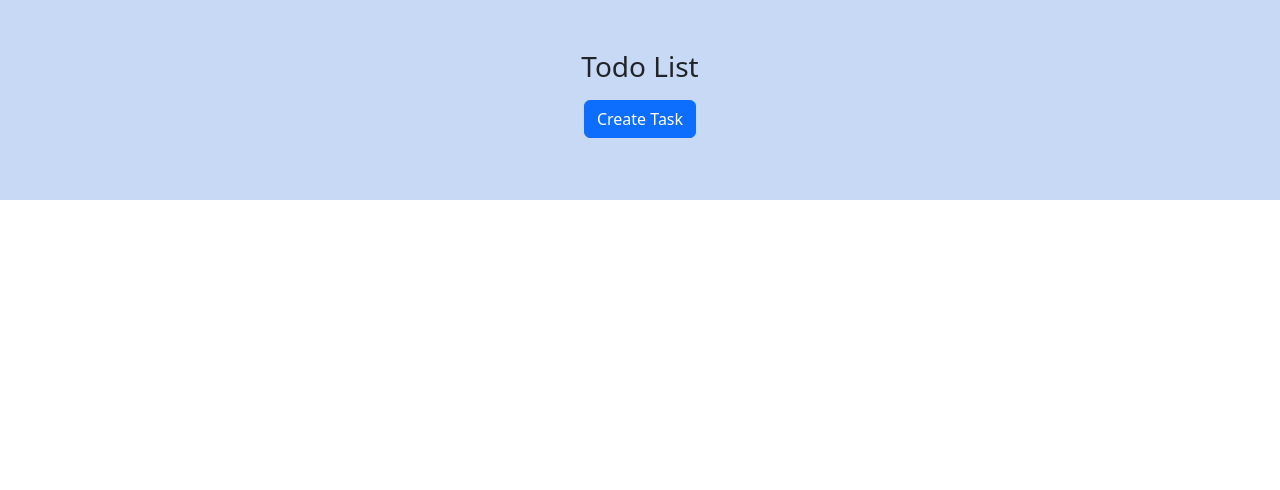
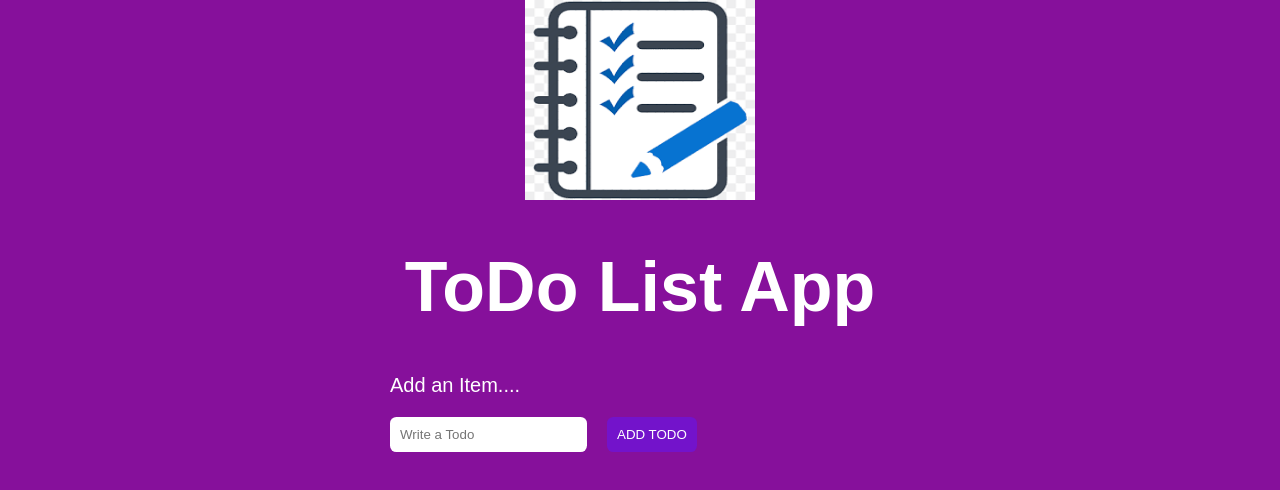
Before and after one commit to Teuton-Roy/todo-app, a React (Create React App) app: page / in a window 1280 px wide. Shown: the top 490 px of the page. Built offline with nearby package versions, Linux system fonts and the light colour scheme.

Commit message:
some changes

```diff
--- a/src/App.css
+++ b/src/App.css
@@ -1,4 +1,4 @@
-/* body{
+ body{
   background:#86109B;
   font-family: "Montserrat", sans-serif;
   font-size: 20px;
@@ -52,8 +52,7 @@
 }
 
 ul{
-  /* remove default padding and margin from ul*/
-  /* margin: 0px;
+   margin: 0px;
   padding: 0px;
 }
 
@@ -75,4 +74,4 @@ ul{
   color:#fff;
   max-width: 500px;
   margin: auto;
-} */
+}
--- a/src/App.js
+++ b/src/App.js
@@ -1,156 +1,139 @@
-// import React from 'react';
-// import logo from './todo_logo.png';
-// import './App.css';
+import React from 'react';
+import logo from './todo_logo.png';
+import './App.css';
 
-// class App extends React.Component{
+class App extends React.Component{
 
-//   //create a constructor//
-//   constructor(props){
-//     super(props);
-//     this.state = {
-//       newItem: "",
-//       list: []
-//     }
-//   }
+  //create a constructor//
+  constructor(props){
+    super(props);
+    this.state = {
+      newItem: "",
+      list: []
+    }
+  }
 
-//   //Add item//
-//   addItem(todoValue){
-//     if(todoValue !== ""){
-//       const newItem = {
-//         id: Date.now(),
-//         value: todoValue,
-//         isDone: false
-//       };
+  //Add item//
+  addItem(todoValue){
+    if(todoValue !== ""){
+      const newItem = {
+        id: Date.now(),
+        value: todoValue,
+        isDone: false
+      };
 
-//       //(...) means want to append all the existing values into it//
-//       const list = [...this.state.list];
-//       list.push(newItem);
+      //(...) means want to append all the existing values into it//
+      const list = [...this.state.list];
+      list.push(newItem);
 
 
-//       /*setState is a vary special method whenever you want to update
-//       anything inside the state you never touch the state directly in
-//       react, you always touch the state by using set state method*/
+      /*setState is a vary special method whenever you want to update
+      anything inside the state you never touch the state directly in
+      react, you always touch the state by using set state method*/
 
-//        //set state methods//
-//       this.setState({
-//         list,
-//         newItem: ""
-//       });
-//     }
-//   }
+       //set state methods//
+      this.setState({
+        list,
+        newItem: ""
+      });
+    }
+  }
 
-//   //Delete item//
-//   deleteItem(id){
-//     //bring out all the list here == copy of the list//
-//     const list = [...this.state.list];
+  //Delete item//
+  deleteItem(id){
+    //bring out all the list here == copy of the list//
+    const list = [...this.state.list];
 
-//     //updated list//
-//     const updatedList = list.filter(item => item.id !== id);
-//     //(filter) = is a method which expects you to pass on a callback//
-//     /*(item.id !== id) if the item id is not equal to the id that we are passing in
-//     then we want to keep that item in the list*/
-//     /*(item.id !== id) if the item id is equal to the id that we are passing in then
-//     we want to remove that item from the list*/
+    //updated list//
+    const updatedList = list.filter(item => item.id !== id);
+    //(filter) = is a method which expects you to pass on a callback//
+    /*(item.id !== id) if the item id is not equal to the id that we are passing in
+    then we want to keep that item in the list*/
+    /*(item.id !== id) if the item id is equal to the id that we are passing in then
+    we want to remove that item from the list*/
 
-//     this.setState({list: updatedList});
-//   }
+    this.setState({list: updatedList});
+  }
 
-//   //Update input//
-//   updateInput(input){
-//     this.setState({newItem: input}); //newItem being updated by input//
-//   }
+  //Update input//
+  updateInput(input){
+    this.setState({newItem: input}); //newItem being updated by input//
+  }
 
 
-//   render(){
-//     return (
-//       <div>
-//         <img src={logo} width="230" height="200" className='logo' />
-//         <h1 className='App-title'>ToDo List App</h1>
-//         <div className="container">
-//           Add an Item....
-//           <br />
-//           <input
-//             type="text"
-//             className="input-text"
-//             placeholder="Write a Todo"
-//             required
-//             value={this.state.newItem}
-//             onChange={
-//               e => this.updateInput(e.target.value)
-//             }
-//           />
-//           <button
-//           className="add-btn"
-//             onClick={
-//             () => this.addItem(this.state.newItem)
-//           }
-//           disabled={
-//             !this.state.newItem.length
-//           }
-//           >
-//             Add ToDo
-//           </button>
-//           <div className="list">
-//             <ul>
+  render(){
+    return (
+      <div>
+        <img src={logo} width="230" height="200" className='logo' />
+        <h1 className='App-title'>ToDo List App</h1>
+        <div className="container">
+          Add an Item....
+          <br />
+          <input
+            type="text"
+            className="input-text"
+            placeholder="Write a Todo"
+            required
+            value={this.state.newItem}
+            onChange={
+              e => this.updateInput(e.target.value)
+            }
+          />
+          <button
+          className="add-btn"
+            onClick={
+            () => this.addItem(this.state.newItem)
+          }
+          disabled={
+            !this.state.newItem.length
+          }
+          >
+            Add ToDo
+          </button>
+          <div className="list">
+            <ul>
 
-//               {/*(map) = is a method which expects you to pass on a callback*/}
-//               {/*(item) = is a parameter which is going to represent each item in the list*/}
-//               {/*(=>) = is a fat arrow function*/}
-//               {/*(return) = is a return statement*/}
+              {/*(map) = is a method which expects you to pass on a callback*/}
+              {/*(item) = is a parameter which is going to represent each item in the list*/}
+              {/*(=>) = is a fat arrow function*/}
+              {/*(return) = is a return statement*/}
 
-//               {this.state.list.map(item => {
-//                 {/*(return) = is a keyword which is going to return something*/}
-//                 {/*(item.value) = is the value of the item*/}
-//                 return(
-//                   <li key={item.id}>  {/*(item.id) = is the id of the item*/}
-//                     <input
-//                       type="checkbox"
-//                       name="idDone"
-//                       checked={item.isDone}
-//                       onChange = {
-//                         a => this.deleteItem(a.target.id)
-//                       }
-//                     />
-//                     {item.value}
-//                     <button
-//                       className="btn"
-//                       onClick={() => this.deleteItem(item.id)}
-//                     >
-//                       Delete
-//                     </button>
-//                   </li>
-//                 );
-//               })}
+              {this.state.list.map(item => {
+                {/*(return) = is a keyword which is going to return something*/}
+                {/*(item.value) = is the value of the item*/}
+                return(
+                  <li key={item.id}>  {/*(item.id) = is the id of the item*/}
+                    <input
+                      type="checkbox"
+                      name="idDone"
+                      checked={item.isDone}
+                      onChange = {
+                        a => this.deleteItem(a.target.id)
+                      }
+                    />
+                    {item.value}
+                    <button
+                      className="btn"
+                      onClick={() => this.deleteItem(item.id)}
+                    >
+                      Delete
+                    </button>
+                  </li>
+                );
+              })}
 
-//               {/*<li>
-//                 <input type="checkbox" className="" id="" />
-//                 Record Youtube video
-//                 <button className="btn">
-//                   Delete
-//                 </button>
-//             </li>*/}
-//             </ul>
-//         </div>
-//       </div>
-//     </div>
-//     );
-//   }
-// }
-// export default App;
-
-//--------------------------------------------------------------//
-
-//Import todo list//
-import TodoList from "./components/TodoList";
-//Import bootstrap library//
-import 'bootstrap/dist/css/bootstrap.min.css';
-
-function App() {
-  return (
-    <div className="App">
-      <TodoList />
+              {/*<li>
+                <input type="checkbox" className="" id="" />
+                Record Youtube video
+                <button className="btn">
+                  Delete
+                </button>
+            </li>*/}
+            </ul>
+        </div>
+      </div>
     </div>
-  );
+    );
+  }
 }
-
 export default App;
--- a/src/components/TodoList.css
+++ /dev/null
@@ -1,7 +0,0 @@
-.header{
-    text-align: center;
-    height: 200px;
-    width: 100%;
-    padding-top: 50px;
-    background-color: #c8d9f5;
-  }
--- a/src/components/TodoList.js
+++ /dev/null
@@ -1,21 +0,0 @@
-import React from 'react';
-//import css//
-import './TodoList.css';
-
-//functional component//
-const TodoList = () => {
-    return (
-        <>
-            <div className='header'>
-                <h3>Todo List</h3>
-                <button className='btn btn-primary mt-2'>Create Task</button>
-            </div>
-
-            <div className="Task">
-
-            </div>
-        </>
-    );
-};
-
-export default TodoList;
```
